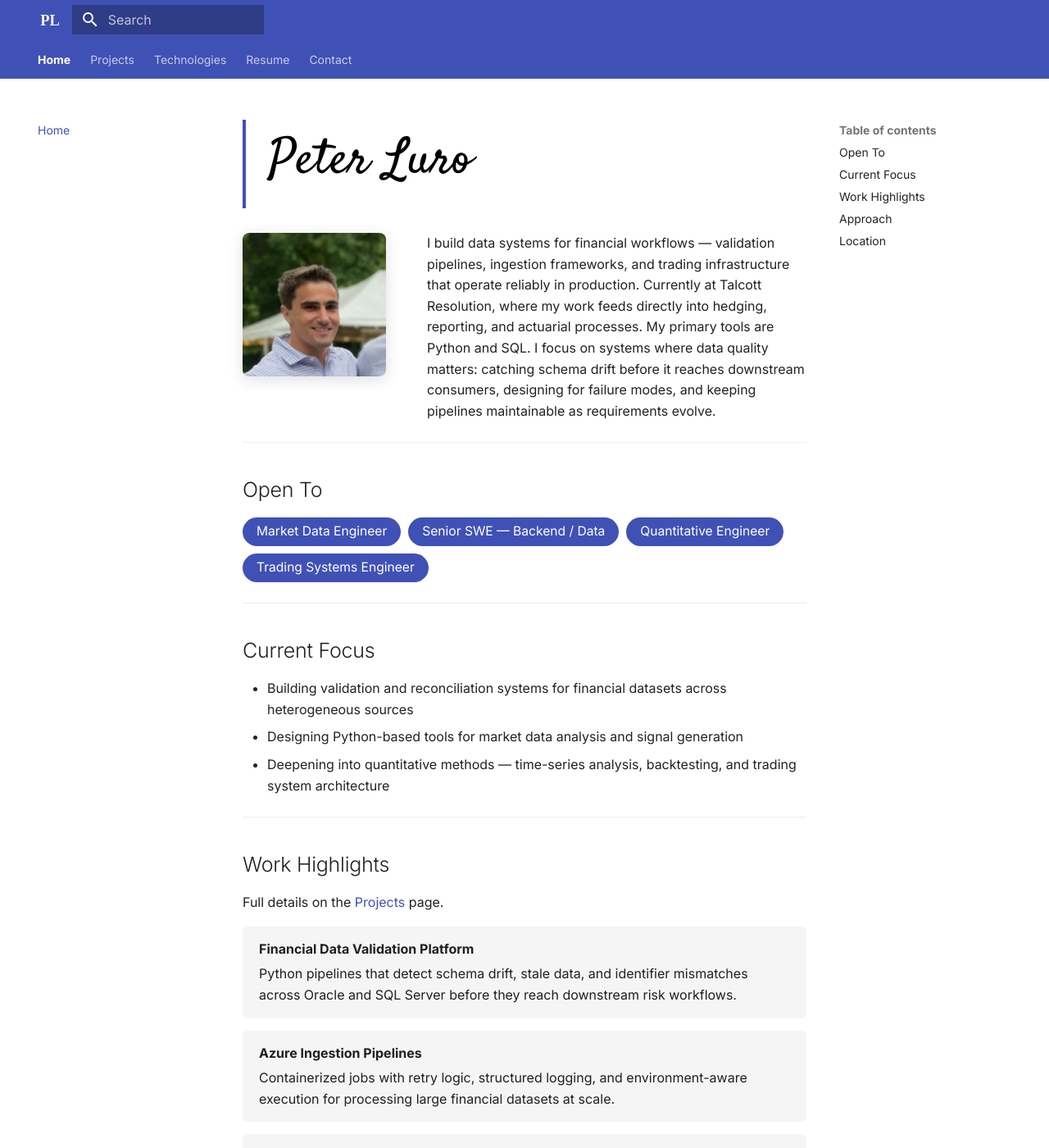
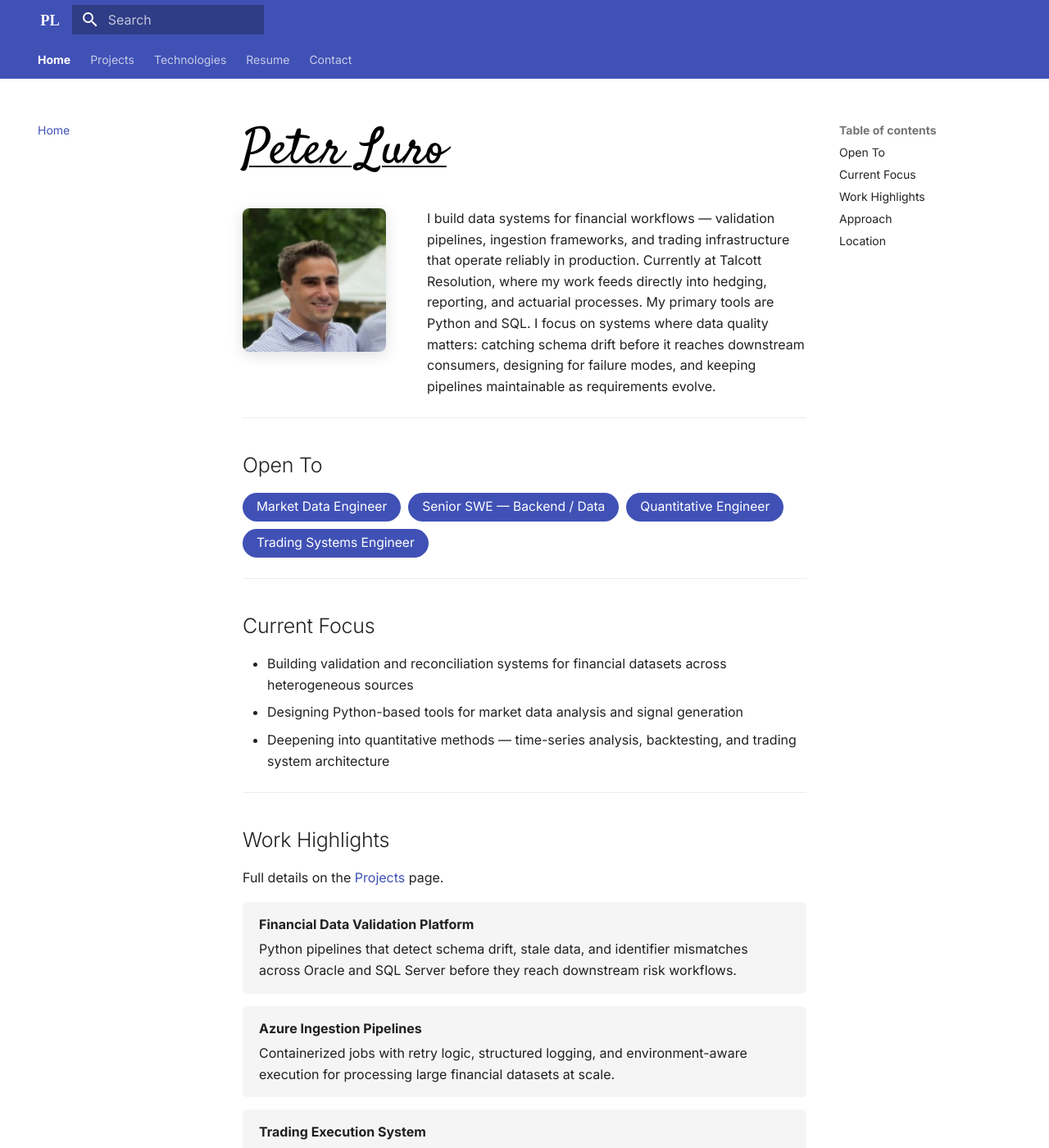
Before and after one commit to paluro567/personal-website, an MkDocs documentation site: the page built from docs/index.md, in a window 1280 px wide and 1400 px high. Shown: the whole window at 82% size. Built offline with MkDocs 1.6.1 and Material for MkDocs 9.7.7, drawn with Linux system fonts in a browser that asks for light colours.

Commit message:
adding a deployment script and further updates to the site

```diff
--- a/docs/css/styles.css
+++ b/docs/css/styles.css
@@ -8,8 +8,6 @@
 
 /* ── Home page hero card ──────────────────────────────────────── */
 .hero-card {
-  border-left: 4px solid var(--md-primary-fg-color);
-  padding: 0.6rem 0 0.6rem 1.4rem;
   margin-bottom: 1.5rem;
 }
 
@@ -22,6 +20,10 @@
   margin-bottom: 0.3rem !important;
   margin-top: 0 !important;
   color: #000000 !important;
+  text-decoration: underline;
+  text-decoration-color: #000000;
+  text-decoration-thickness: 2px;
+  text-underline-offset: 4px;
 }
 
 /* ── "Peter Luro" home tab — subtle brand treatment ──────────── */
```
Also changed, not shown: site/css/styles.css, 1 other file.
